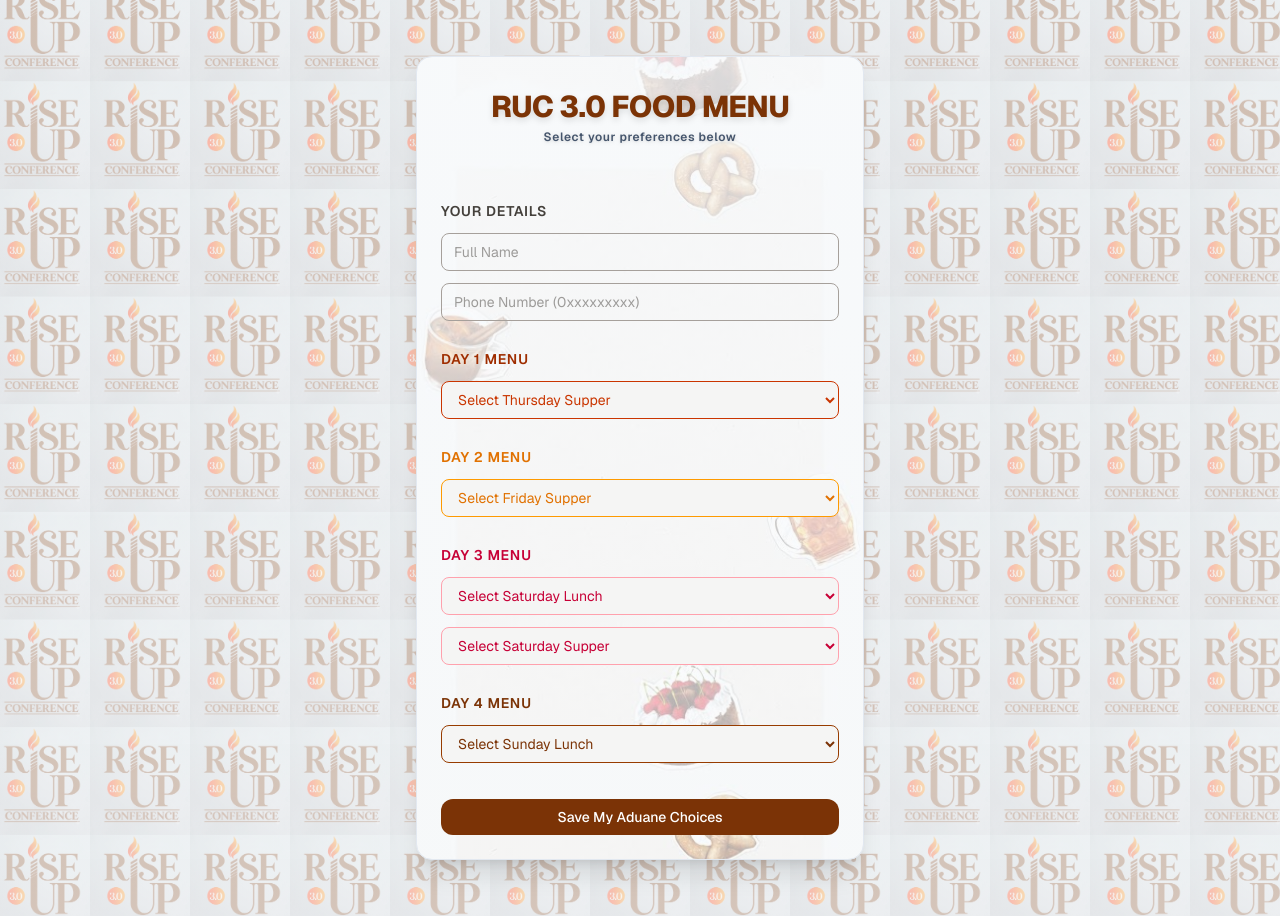
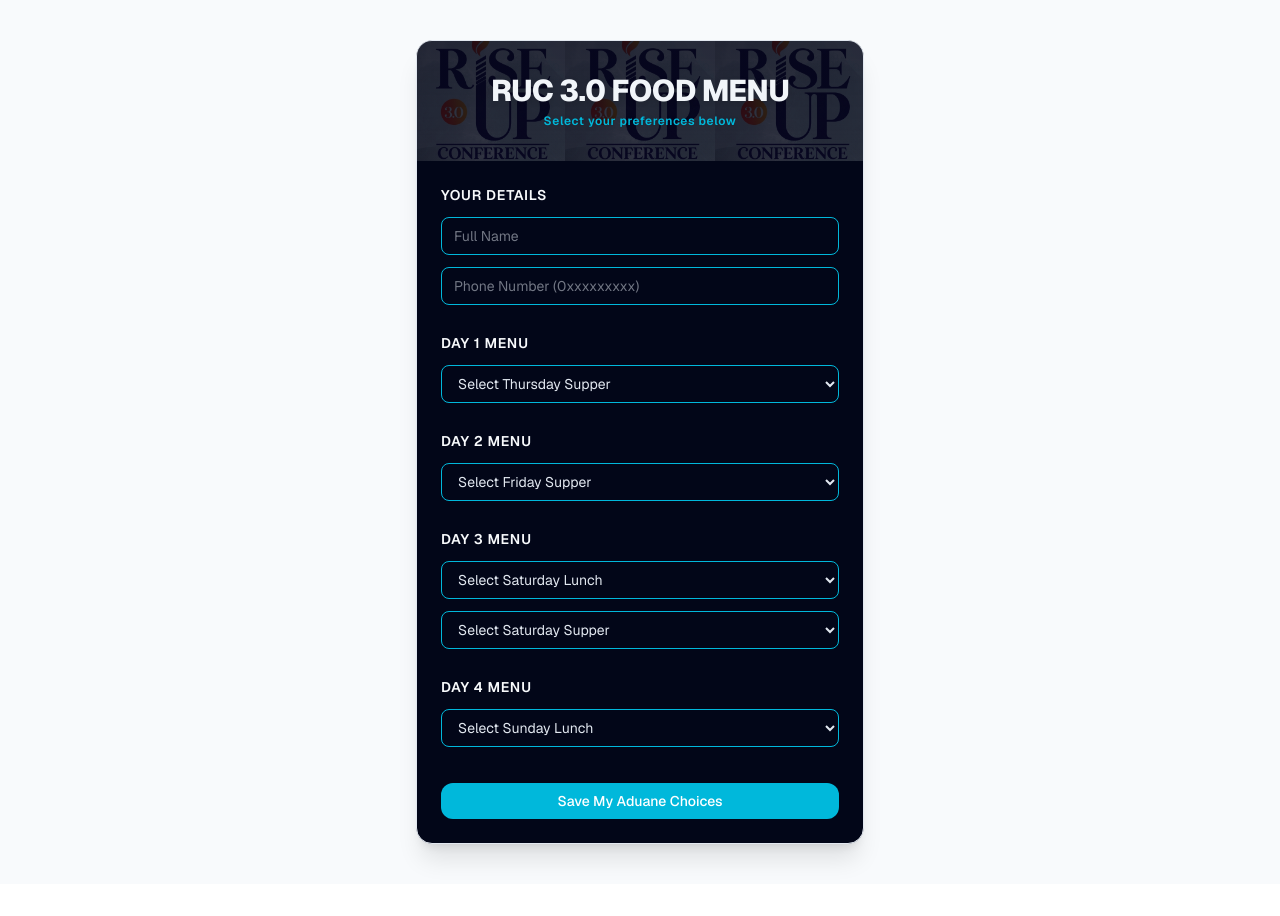
Before and after one commit to mbolo-ba/youth-menu-app, a Next.js app: page / in a window 1280 px wide. After the commit the page ends 884 px from the top, so only its background shows below. Built offline with nearby package versions, Linux system fonts and the light colour scheme.

Commit message:
layout touchup

```diff
--- a/src/app/page.tsx
+++ b/src/app/page.tsx
@@ -46,29 +46,29 @@
 
 
   return (
-  <main className="min-h-screen bg-indigo-100 py-14 px-8 font-sans bg-fixed bg-center bg-contain bg-repeat flex items-center justify-center"
-        style={{ backgroundImage: "linear-gradient(rgba(248, 250, 252, 0.67), rgba(248, 250, 252, 0.7)), url('/images/logo2.png')",
+  <main className="min-h-screen bg-slate-50 py-10 px-4 font-sans bg-fixed bg-center bg-contain bg-repeat flex items-center justify-center"
+       /* style={{ backgroundImage: "linear-gradient(rgba(248, 250, 252, 0.67), rgba(248, 250, 252, 0.7)), url('/images/logo4.png')",
           backgroundSize: "100px"
-        }}
+        }}*/
         >
 
     {/* CARD CONTAINER WITH WATERMARK INSIDE IT */}
     <div
-      className="w-full max-w-md bg-slate-100 rounded-2xl shadow-xl border border-slate-200 overflow-hidden bg-center bg-repeat"
-      style={{ backgroundImage: "linear-gradient(rgba(248, 250, 252, 0.86), rgba(248, 250, 252, 0.67)), url('/images/5.jpeg')",
+      className="w-full max-w-md bg-slate-950 rounded-2xl shadow-xl border border-slate-200 overflow-hidden bg-center bg-repeat"
+      /*style={{ backgroundImage: "linear-gradient(rgba(248, 250, 252, 0.86), rgba(248, 250, 252, 0.67)), url('/images/5.jpeg')",
           backgroundSize: "460px"
-        }}
+        }}*/
       >
 
       {/* HEADING BANNER */}
       <div
         className="bg-contain bg-center p-8 text-white text-center relative"
-        /*style={{ backgroundImage: "linear-gradient(rgba(4, 9, 29, 0.8), rgba(35, 47, 68, 0.81)), url('/images/logo2.png')",
+        style={{ backgroundImage: "linear-gradient(rgba(2, 6, 23, 0.85), rgba(2, 6, 23, 0.81)), url('/images/logo4.png')",
           backgroundSize: "150px"
-        }}*/
+        }}
       >
-        <h1 className="text-3xl text-amber-900 font-extrabold uppercase tracking-tight drop-shadow-md">RUC 3.0 Food Menu</h1>
-        <p className="text-slate-600 text-xs font-semibold mt-1 tracking-wider drop-shadow">Select your preferences below</p>
+        <h1 className="text-3xl text-slate-100 font-extrabold uppercase tracking-tight drop-shadow-md">RUC 3.0 Food Menu</h1>
+        <p className="text-cyan-500 text-xs font-semibold mt-1 tracking-wider drop-shadow">Select your preferences below</p>
       </div>
 
       {/* FORM CONTENTS */}
@@ -81,14 +81,14 @@
           )}
 
           <div className="space-y-3">
-            <h2 className="text-sm font-semibold text-stone-700 uppercase tracking-wider">Your Details</h2>
-            <input type="text" name="participant_name" required placeholder="Full Name" value={formData.participant_name} onChange={handleChange} className="w-full rounded-lg border border-stone-400 px-3 py-2 text-sm text-stone-700 focus:ring-2 focus:ring-stone-300 outline-none" />
-            <input type="tel" name="phone_number" required placeholder="Phone Number (0xxxxxxxxx)" value={formData.phone_number} onChange={handleChange} className="w-full rounded-lg border border-stone-400 px-3 py-2 text-sm text-stone-700 focus:ring-2 focus:ring-stone-300 outline-none" />
+            <h2 className="text-sm font-semibold text-slate-50 uppercase tracking-wider">Your Details</h2>
+            <input type="text" name="participant_name" required placeholder="Full Name" value={formData.participant_name} onChange={handleChange} className="w-full rounded-lg border border-cyan-500 px-3 py-2 text-sm text-slate-200 focus:ring-2 focus:ring-slate-300 outline-none" />
+            <input type="tel" name="phone_number" required placeholder="Phone Number (0xxxxxxxxx)" value={formData.phone_number} onChange={handleChange} className="w-full rounded-lg border border-cyan-500 px-3 py-2 text-sm text-slate-200 focus:ring-2 focus:ring-slate-300 outline-none" />
           </div>
 
           <div className="space-y-3 pt-2">
-            <h2 className="text-sm font-semibold text-orange-800 uppercase tracking-wider">Day 1 Menu</h2>
-            <select name="day_1_supper" required value={formData.day_1_supper} onChange={handleChange} className="w-full rounded-lg border border-orange-700 px-3 py-2 text-sm text-orange-700 bg-stone-100 focus:ring-2 focus:ring-orange-700 outline-none">
+            <h2 className="text-sm font-semibold text-slate-50 uppercase tracking-wider">Day 1 Menu</h2>
+            <select name="day_1_supper" required value={formData.day_1_supper} onChange={handleChange} className="w-full rounded-lg border border-cyan-500 px-3 py-2 text-sm text-slate-200 bg-slate-950 focus:ring-2 focus:ring-indigo-200 outline-none">
               <option value="">Select Thursday Supper</option>
               <option value="Fried Rice with Chicken">Fried Rice with Chicken</option>
               <option value="Waakye with chicken">Waakye with chicken</option>
@@ -99,8 +99,8 @@
           </div>
 
           <div className="space-y-3 pt-2">
-            <h2 className="text-sm font-semibold text-amber-600 uppercase tracking-wider">Day 2 Menu</h2>
-            <select name="day_2_supper" required value={formData.day_2_supper} onChange={handleChange} className="w-full rounded-lg border border-amber-500 px-3 py-2 text-sm text-amber-600 bg-stone-100 focus:ring-2 focus:ring-amber-500 outline-none">
+            <h2 className="text-sm font-semibold text-slate-50 uppercase tracking-wider">Day 2 Menu</h2>
+            <select name="day_2_supper" required value={formData.day_2_supper} onChange={handleChange} className="w-full rounded-lg border border-cyan-500 px-3 py-2 text-sm text-slate-200 bg-slate-950 focus:ring-2 focus:ring-blue-400 outline-none">
               <option value="">Select Friday Supper</option>
               <option value="Banku and tilapia with pepper">Banku and tilapia with pepper</option>
               <option value="Jollof Rice with Chicken">Jollof Rice with Chicken</option>
@@ -111,8 +111,8 @@
           </div>
 
           <div className="space-y-3 pt-2">
-            <h2 className="text-sm font-semibold text-rose-700 uppercase tracking-wider">Day 3 Menu</h2>
-            <select name="day_3_lunch" required value={formData.day_3_lunch} onChange={handleChange} className="w-full rounded-lg border border-rose-300 px-3 py-2 text-sm text-rose-700 bg-stone-100 focus:ring-2 focus:ring-rose-500 outline-none">
+            <h2 className="text-sm font-semibold text-slate-50 uppercase tracking-wider">Day 3 Menu</h2>
+            <select name="day_3_lunch" required value={formData.day_3_lunch} onChange={handleChange} className="w-full rounded-lg border border-cyan-500  00 px-3 py-2 text-sm text-slate-200 bg-slate-950 focus:ring-2 focus:ring-indigo-300 outline-none">
               <option value="">Select Saturday Lunch</option>
               <option value="Banku and tilapia with pepper">Banku and tilapia with pepper</option>
               <option value="Jollof Rice with Chicken">Jollof Rice with Chicken</option>
@@ -120,7 +120,7 @@
               <option value="Rice and stew with Chicken">Rice and stew with Chicken</option>
               <option value="Waakye with egg and wele">Waakye with egg and wele</option>
             </select>
-            <select name="day_3_supper" required value={formData.day_3_supper} onChange={handleChange} className="w-full rounded-lg border border-rose-300 px-3 py-2 text-sm text-rose-700 bg-stone-100 focus:ring-2 focus:ring-rose-500 outline-none">
+            <select name="day_3_supper" required value={formData.day_3_supper} onChange={handleChange} className="w-full rounded-lg border border-cyan-500 px-3 py-2 text-sm text-slate-200 bg-slate-950 focus:ring-2 focus:ring-indigo-300 outline-none">
               <option value="">Select Saturday Supper</option>
               <option value="Banku and tilapia with pepper">Banku and tilapia with pepper</option>
               <option value="Jollof Rice with Chicken">Jollof Rice with Chicken</option>
@@ -131,8 +131,8 @@
           </div>
 
           <div className="space-y-3 pt-2">
-            <h2 className="text-sm font-semibold text-amber-900 uppercase tracking-wider">Day 4 Menu</h2>
-            <select name="day_4_lunch" required value={formData.day_4_lunch} onChange={handleChange} className="w-full rounded-lg border border-amber-800 px-3 py-2 text-sm text-amber-900 bg-stone-100 focus:ring-2 focus:ring-amber-800 outline-none">
+            <h2 className="text-sm font-semibold text-slate-50 uppercase tracking-wider">Day 4 Menu</h2>
+            <select name="day_4_lunch" required value={formData.day_4_lunch} onChange={handleChange} className="w-full rounded-lg border border-cyan-500 px-3 py-2 text-sm text-slate-200 bg-slate-950 focus:ring-2 focus:ring-indigo-500 outline-none">
               <option value="">Select Sunday Lunch</option>
               <option value="Fried Rice with Chicken">Fried Rice with Chicken</option>
               <option value="Waakye with chicken">Waakye with chicken</option>
@@ -142,7 +142,7 @@
             </select>
           </div>
 
-          <button type="submit" disabled={loading} className="w-full bg-amber-900 hover:bg-amber-800 text-white font-medium py-2 rounded-xl text-sm transition disabled:opacity-50 mt-4">
+          <button type="submit" disabled={loading} className="w-full bg-cyan-500 hover:bg-emerald-400 text-white font-medium py-2 rounded-xl text-sm transition disabled:opacity-50 mt-4">
             {loading ? 'Submitting...' : 'Save My Aduane Choices'}
           </button>
         </form>
```
Also changed, not shown: public/images/logo4.png (added).
